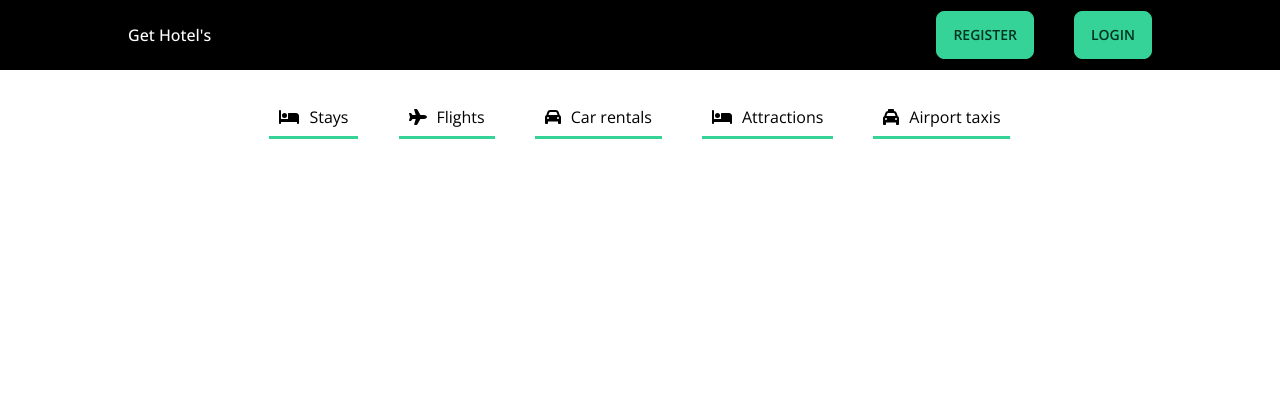
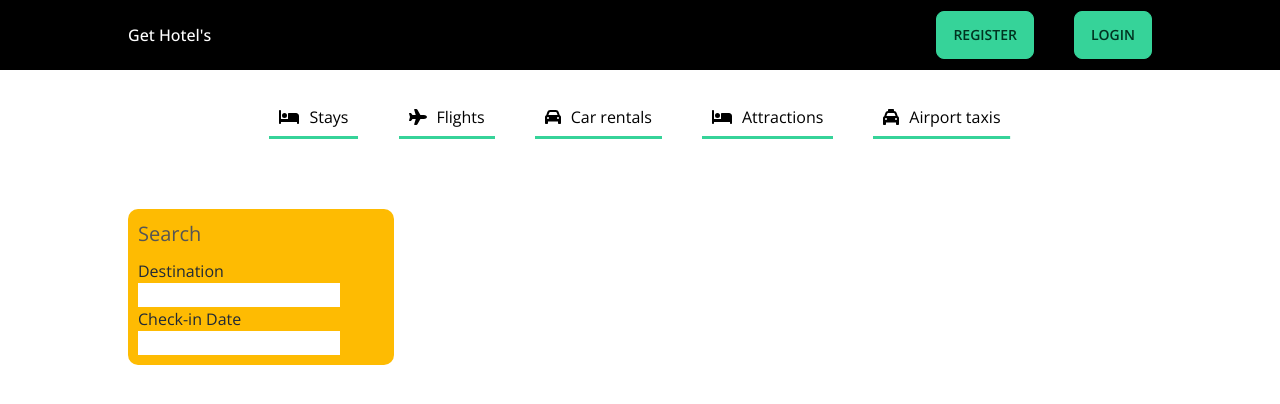
Before and after one commit to nomayen31/Booking-Hotel, a React (Create React App) app: page /hotels in a window 1280 px wide. Shown: the top 404 px of the page. Built offline with nearby package versions, Linux system fonts and the light colour scheme.

Commit message:
list item add

```diff
--- a/src/components/footer/Footer.css
+++ b/src/components/footer/Footer.css
@@ -2,5 +2,5 @@
     background-color: black;
     padding-top:50px;
     height: 300px;
-    width: 80%;
+    width: 100%;
 }
--- a/src/components/footer/Footer.js
+++ b/src/components/footer/Footer.js
@@ -6,11 +6,11 @@
         <div className='footer-div'>
             <footer className="footer p-10 bg-base-200 text-base-content bg-black">
   <div>
-    <span className="footer-title">Services</span>
-    <a className="link link-hover">Branding</a>
-    <a className="link link-hover">Design</a>
-    <a className="link link-hover">Marketing</a>
-    <a className="link link-hover">Advertisement</a>
+    <span className="footer-title">Countries</span>
+    <a className="link link-hover">Regions</a>
+    <a className="link link-hover">cities</a>
+    <a className="link link-hover">Districts</a>
+    <a className="link link-hover">Airport</a>
   </div>
   <div>
     <span className="footer-title">Company</span>
@@ -32,7 +32,7 @@
         <span className="label-text">Enter your email address</span>
       </label>
       <div className="relative">
-        <input type="text" placeholder="username@site.com" className="input input-bordered w-full pr-16" />
+        <input type="text" placeholder="getHotel@site.com" className="input input-bordered w-full pr-16" />
         <button className="btn btn-primary absolute top-0 right-0 rounded-l-none">Subscribe</button>
       </div>
     </div>
--- a/src/components/header/Header.js
+++ b/src/components/header/Header.js
@@ -6,8 +6,10 @@
 import 'react-date-range/dist/styles.css'; // main css file
 import 'react-date-range/dist/theme/default.css'; // theme css file
 import { format } from "date-fns"
+import { useNavigate } from 'react-router-dom';
 
 const Header = ({type}) => {
+  const [destination, setDestination] = useState("")
   const [openDate, setOpenDate] = useState(false)
   const [date, setDate] = useState([
     {
@@ -22,6 +24,7 @@
     children: 0,
     room: 1
   })
+  const navigate =useNavigate()
   const handleOption = (name, operation) => {
     setOptions(prev => {
       return {
@@ -29,6 +32,9 @@
         [name]: operation === "i" ? options[name] + 1 : options[name] - 1,
       }
     })
+  }
+  const handleSearch =()=>{
+      navigate("/hotels",{state:{destination,date,options}});
   }
 
   return (
@@ -69,7 +75,10 @@
         <div className='headerSearch'>
           <div className='headerSearchItem'>
             <FontAwesomeIcon icon={faBed} className='headerIcon'></FontAwesomeIcon>
-            <input type='text' placeholder='Where your destination' className='headerSearchInput'></input>
+            <input type='text' placeholder='Where your destination' className='headerSearchInput'
+            onChange={e=>setDestination(e.target.value)}
+            >
+            </input>
           </div>
           <div className='headerSearchItem'>
             <FontAwesomeIcon icon={faCalendarDays} className='headerIcon'></FontAwesomeIcon>
@@ -155,7 +164,7 @@
             }
           </div>
           <div className='headerSearchItem'>
-            <button className="btn btn-success">Search</button>
+            <button className="btn btn-success" onClick={handleSearch}>Search</button>
           </div>
         </div></>}
       </div>
--- a/src/pages/list/List.js
+++ b/src/pages/list/List.js
@@ -1,13 +1,35 @@
 import React from 'react'
+import "./list.css"
 
 import Navbar from '../../components/navbar/Navbar'
 import Header from '../../components/header/Header'
+import { useLocation } from 'react-router-dom'
 
 const List = () => {
+  const location =useLocation()
+console.log(location)
   return (
     <div>
-      <Navbar/>
-      <Header type="list"/>
+      <Navbar />
+      <Header type="list" />
+      <div className='listContainer'>
+        <div className='listWrapper'>
+          <div className='listSearch'>
+            <h1 className='lsTitle'>Search</h1>
+            <div className='lsItem'>
+              <label>Destination</label>
+              <input type='text'></input>
+            </div>
+            <div className='lsItem'>
+              <label>Check-in Date</label>
+              <input type='text'></input>
+            </div>
+          </div>
+          <div className='listResult'>
+
+          </div>
+        </div>
+      </div>
     </div>
   )
 }
--- /dev/null
+++ b/src/pages/list/list.css
@@ -0,0 +1,32 @@
+.listContainer {
+    display: flex;
+    justify-content: center;
+    margin-top: 20px;
+  }
+
+  .listWrapper {
+    width: 100%;
+    max-width: 1024px;
+    display: flex;
+    gap: 20px;
+  }
+
+  .listSearch {
+    flex: 1;
+    background-color: #febb02;
+    padding: 10px;
+    border-radius: 10px;
+    position: sticky;
+    top: 10px;
+    height: max-content;
+  }
+
+  .lsTitle{
+    font-size: 20px;
+    color: #555;
+    margin-bottom: 10px;
+  }
+
+  .listResult {
+    flex: 3;
+  }
```
